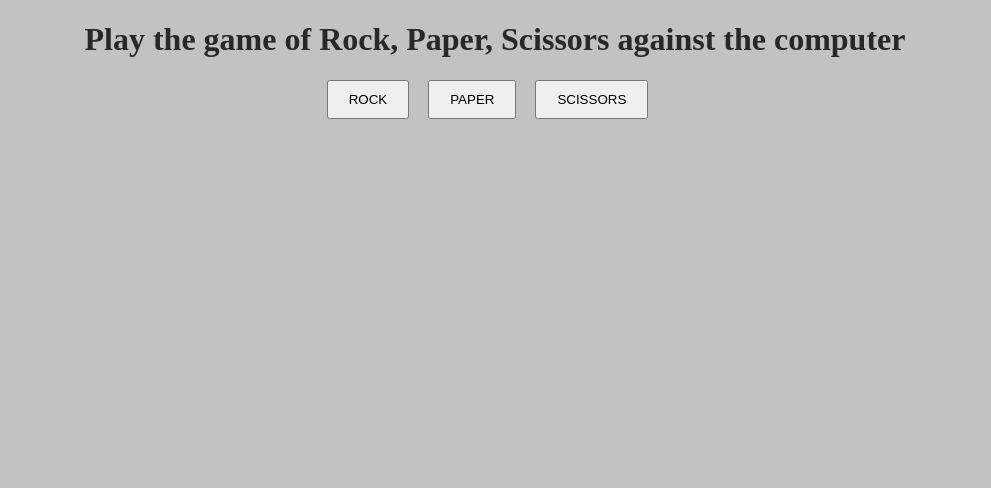
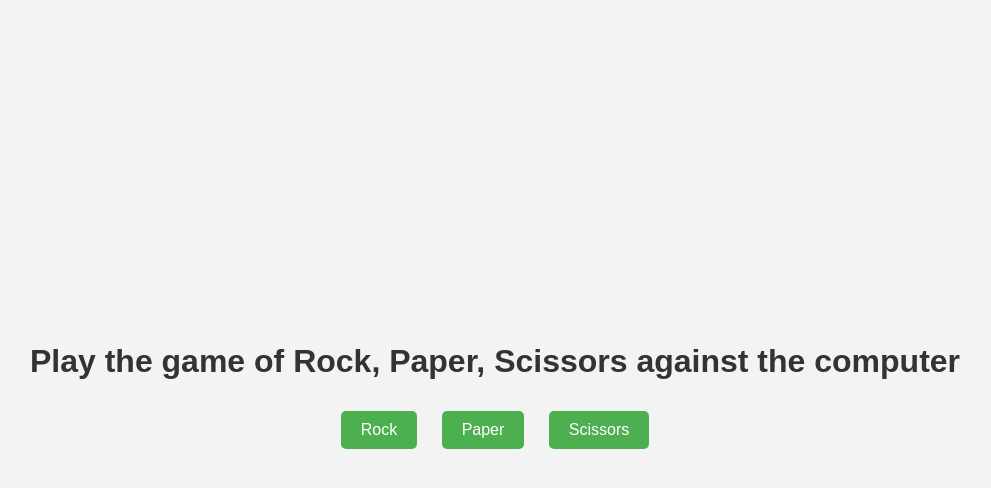
Before and after one commit to Gosia-Ras/rock-paper-scissors, a plain HTML site: page index.html in a window 1280 px wide. Shown: the whole page, without its empty margins (145-1136 px from the left). Drawn offline with Linux system fonts and the light colour scheme.

Commit message:
CSS redesign

```diff
--- a/style.css
+++ b/style.css
@@ -1,17 +1,40 @@
 body {
-  margin: 0 auto;
+  font-family: Arial, sans-serif;
+  display: flex;
+  justify-content: center;
+  align-items: center;
   height: 100vh;
-  background-color: rgb(194, 194, 194);
-  color: rgb(41, 40, 40);
+  margin: 0;
+  background-color: #f3f3f3;
+}
+
+main {
   text-align: center;
 }
 
-button {
-  padding: 10px 20px;
-  margin-right: 15px;
-  text-transform: uppercase;
+h1 {
+  color: #333;
 }
 
-p#gameResults {
-  font-size: 28px;
+.choice {
+  display: inline-block;
+  padding: 10px 20px;
+  margin: 10px;
+  font-size: 16px;
+  cursor: pointer;
+  background-color: #4caf50;
+  color: white;
+  border: none;
+  border-radius: 5px;
+  transition: background-color 0.3s;
 }
+
+.choice:hover {
+  background-color: #45a049;
+}
+
+p {
+  color: #333;
+  font-size: 18px;
+  margin-top: 20px;
+}
```
